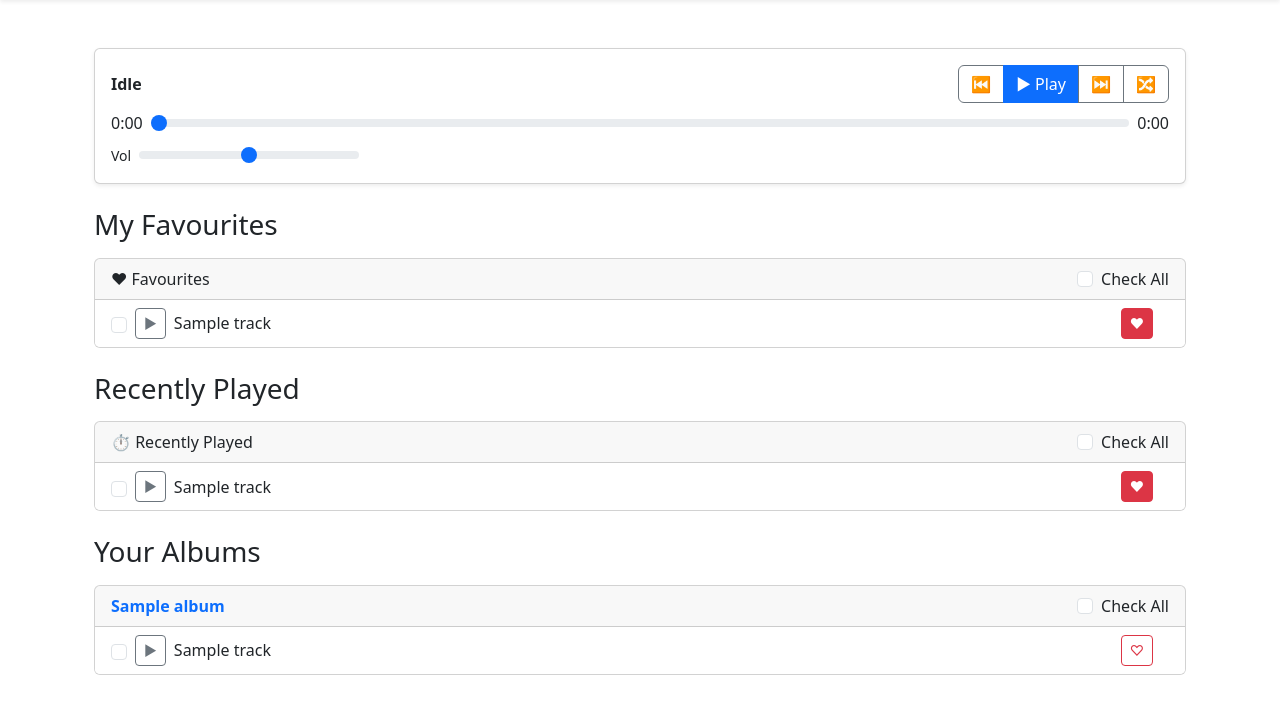
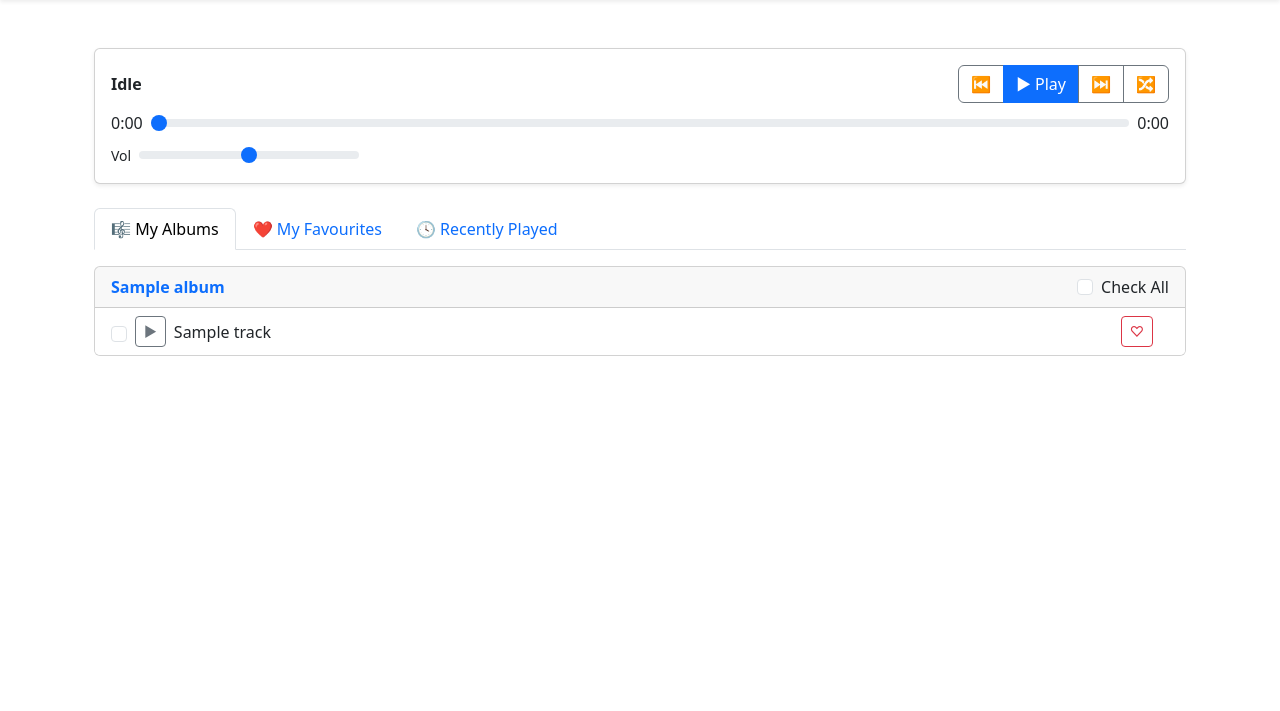
Before and after one commit to ie3ul2df/Music-Archiver, a Django app: page /tracks/ in a window 1280 px wide. Shown: the part 89-800 px from the top of the page. Run offline with Django 5.2, Linux system fonts and the light colour scheme; a user stored in the database is signed in; tables that the repository leaves empty hold one stand-in row (values such as "Sample post"); grey boxes marked "Sample" are stand-in pictures.

Commit message:
added bootstrap tabs to show the albums cleaner

```diff
--- a/templates/tracks/track_list.html
+++ b/templates/tracks/track_list.html
@@ -35,99 +35,21 @@
     </div>
   </div>
 
-  <!-- Favourites -->
-  <h3 class="mb-3">My Favourites</h3>
-  <div class="album card mb-4" data-id="favorites">
-    <div class="card-header d-flex justify-content-between align-items-center">
-      <span>♥ Favourites</span>
-      <div class="form-check mb-0">
-        <input class="form-check-input check-all" type="checkbox" id="album-fav-all" />
-        <label class="form-check-label" for="album-fav-all">Check All</label>
-      </div>
-    </div>
-    <ul class="list-group list-group-flush tracks" data-reorder-url="{% url 'favorites_reorder' %}">
-      {% for fav in favorites %}
-      <li
-        class="list-group-item d-flex align-items-center gap-2 track-item"
-        data-id="{{ fav.track.id }}"
-        data-name="{{ fav.track.name }}"
-        data-src="{% if fav.track.audio_file %}{{ fav.track.audio_file.url }}{% elif fav.track.source_url %}{{ fav.track.source_url }}{% endif %}"
-        draggable="true"
-      >
-        <input class="form-check-input track-check" type="checkbox" id="track-fav-{{ fav.track.id }}" />
+  {% if user.is_authenticated %}
+  <ul class="nav nav-tabs" id="myTab" role="tablist">
+    <li class="nav-item" role="presentation">
+      <button class="nav-link active" id="my-album-tab" data-bs-toggle="tab" data-bs-target="#my-album" type="button">🎼 My Albums</button>
+    </li>
+    <li class="nav-item" role="presentation">
+      <button class="nav-link" id="my-fav-tab" data-bs-toggle="tab" data-bs-target="#my-fav" type="button">❤️ My Favourites</button>
+    </li>
+    <li class="nav-item" role="presentation">
+      <button class="nav-link" id="recent-tab" data-bs-toggle="tab" data-bs-target="#recent" type="button">🕓 Recently Played</button>
+    </li>
+  </ul>
 
-        <button
-          type="button"
-          class="btn btn-sm btn-outline-secondary play-btn"
-          data-id="{{ fav.track.id }}"
-          data-name="{{ fav.track.name }}"
-          data-src="{% if fav.track.audio_file %}{{ fav.track.audio_file.url }}{% elif fav.track.source_url %}{{ fav.track.source_url }}{% endif %}"
-        >
-          ▶
-        </button>
-
-        <span class="flex-grow-1">{{ fav.track.name }}</span>
-
-        <button type="button" class="btn btn-sm btn-outline-danger fav-btn active" data-track="{{ fav.track.id }}" aria-pressed="true">♥</button>
-        <span class="track-playing-status ms-2"></span>
-      </li>
-      {% empty %}
-      <li class="list-group-item text-muted">No favourites yet.</li>
-      {% endfor %}
-    </ul>
-  </div>
-
-  <!-- Recent Tracks -->
-  <h3 class="mb-3">Recently Played</h3>
-  <div class="album card mb-4" data-id="recent">
-    <div class="card-header d-flex justify-content-between align-items-center">
-      <span>⏱ Recently Played</span>
-      <div class="form-check mb-0">
-        <input class="form-check-input check-all" type="checkbox" id="album-recent-all" />
-        <label class="form-check-label" for="album-recent-all">Check All</label>
-      </div>
-    </div>
-    <ul class="list-group list-group-flush tracks" data-reorder-url="{% url 'recent_reorder' %}">
-      {% for row in recent %}
-      <li
-        class="list-group-item d-flex align-items-center gap-2 track-item"
-        data-id="{{ row.track.id }}"
-        data-name="{{ row.track.name }}"
-        data-src="{% if row.track.audio_file %}{{ row.track.audio_file.url }}{% elif row.track.source_url %}{{ row.track.source_url }}{% endif %}"
-        draggable="true"
-      >
-        <input class="form-check-input track-check" type="checkbox" id="track-recent-{{ row.track.id }}" />
-
-        <button
-          type="button"
-          class="btn btn-sm btn-outline-secondary play-btn"
-          data-id="{{ row.track.id }}"
-          data-name="{{ row.track.name }}"
-          data-src="{% if row.track.audio_file %}{{ row.track.audio_file.url }}{% elif row.track.source_url %}{{ row.track.source_url }}{% endif %}"
-        >
-          ▶
-        </button>
-
-        <span class="flex-grow-1">{{ row.track.name }}</span>
-
-        <button
-          type="button"
-          class="btn btn-sm btn-outline-danger fav-btn {% if row.track.is_favorited %}active{% endif %}"
-          data-track="{{ row.track.id }}"
-          aria-pressed="{{ row.track.is_favorited|yesno:'true,false' }}"
-        >
-          {% if row.track.is_favorited %}♥{% else %}♡{% endif %}
-        </button>
-        <span class="track-playing-status ms-2"></span>
-      </li>
-      {% empty %}
-      <li class="list-group-item text-muted">No recently played tracks.</li>
-      {% endfor %}
-    </ul>
-  </div>
-
-  <!-- Albums -->
-  <h3 class="mb-3">Your Albums</h3>
+  <div class="tab-content mt-3">
+    <div class="tab-pane fade show active" id="my-album" role="tabpanel">
       <div id="albums" class="d-flex flex-column gap-3">
         {% for album in albums %}
         <div class="album card" data-id="{{ album.id }}" data-reorder-url="{% url 'album:album_reorder_tracks' album.id %}" draggable="true">
@@ -176,6 +98,99 @@
         {% endfor %}
       </div>
     </div>
+    <div class="tab-pane fade" id="my-fav" role="tabpanel">
+      <div class="album card mb-4" data-id="favorites">
+        <div class="card-header d-flex justify-content-between align-items-center">
+          <span>♥ Favourites</span>
+          <div class="form-check mb-0">
+            <input class="form-check-input check-all" type="checkbox" id="album-fav-all" />
+            <label class="form-check-label" for="album-fav-all">Check All</label>
+          </div>
+        </div>
+        <ul class="list-group list-group-flush tracks" data-reorder-url="{% url 'favorites_reorder' %}">
+          {% for fav in favorites %}
+          <li
+            class="list-group-item d-flex align-items-center gap-2 track-item"
+            data-id="{{ fav.track.id }}"
+            data-name="{{ fav.track.name }}"
+            data-src="{% if fav.track.audio_file %}{{ fav.track.audio_file.url }}{% elif fav.track.source_url %}{{ fav.track.source_url }}{% endif %}"
+            draggable="true"
+          >
+            <input class="form-check-input track-check" type="checkbox" id="track-fav-{{ fav.track.id }}" />
+
+            <button
+              type="button"
+              class="btn btn-sm btn-outline-secondary play-btn"
+              data-id="{{ fav.track.id }}"
+              data-name="{{ fav.track.name }}"
+              data-src="{% if fav.track.audio_file %}{{ fav.track.audio_file.url }}{% elif fav.track.source_url %}{{ fav.track.source_url }}{% endif %}"
+            >
+              ▶
+            </button>
+
+            <span class="flex-grow-1">{{ fav.track.name }}</span>
+
+            <button type="button" class="btn btn-sm btn-outline-danger fav-btn active" data-track="{{ fav.track.id }}" aria-pressed="true">♥</button>
+            <span class="track-playing-status ms-2"></span>
+          </li>
+          {% empty %}
+          <li class="list-group-item text-muted">No favourites yet.</li>
+          {% endfor %}
+        </ul>
+      </div>
+    </div>
+    <div class="tab-pane fade" id="recent" role="tabpanel">
+      <div class="album card mb-4" data-id="recent">
+        <div class="card-header d-flex justify-content-between align-items-center">
+          <span>⏱ Recently Played</span>
+          <div class="form-check mb-0">
+            <input class="form-check-input check-all" type="checkbox" id="album-recent-all" />
+            <label class="form-check-label" for="album-recent-all">Check All</label>
+          </div>
+        </div>
+        <ul class="list-group list-group-flush tracks" data-reorder-url="{% url 'recent_reorder' %}">
+          {% for row in recent %}
+          <li
+            class="list-group-item d-flex align-items-center gap-2 track-item"
+            data-id="{{ row.track.id }}"
+            data-name="{{ row.track.name }}"
+            data-src="{% if row.track.audio_file %}{{ row.track.audio_file.url }}{% elif row.track.source_url %}{{ row.track.source_url }}{% endif %}"
+            draggable="true"
+          >
+            <input class="form-check-input track-check" type="checkbox" id="track-recent-{{ row.track.id }}" />
+
+            <button
+              type="button"
+              class="btn btn-sm btn-outline-secondary play-btn"
+              data-id="{{ row.track.id }}"
+              data-name="{{ row.track.name }}"
+              data-src="{% if row.track.audio_file %}{{ row.track.audio_file.url }}{% elif row.track.source_url %}{{ row.track.source_url }}{% endif %}"
+            >
+              ▶
+            </button>
+
+            <span class="flex-grow-1">{{ row.track.name }}</span>
+
+            <button
+              type="button"
+              class="btn btn-sm btn-outline-danger fav-btn {% if row.track.is_favorited %}active{% endif %}"
+              data-track="{{ row.track.id }}"
+              aria-pressed="{{ row.track.is_favorited|yesno:'true,false' }}"
+            >
+              {% if row.track.is_favorited %}♥{% else %}♡{% endif %}
+            </button>
+            <span class="track-playing-status ms-2"></span>
+          </li>
+          {% empty %}
+          <li class="list-group-item text-muted">No recently played tracks.</li>
+          {% endfor %}
+        </ul>
+      </div>
+    </div>
+  </div>
+
+  {% endif %}
+</div>
 {% endblock %} {% block extra_js %}
 <script src="{% static 'js/cookies.js' %}" defer></script>
 <script src="{% static 'js/music_player.js' %}" defer></script>
```
Lines whose indentation alone changed are shown as unchanged.
